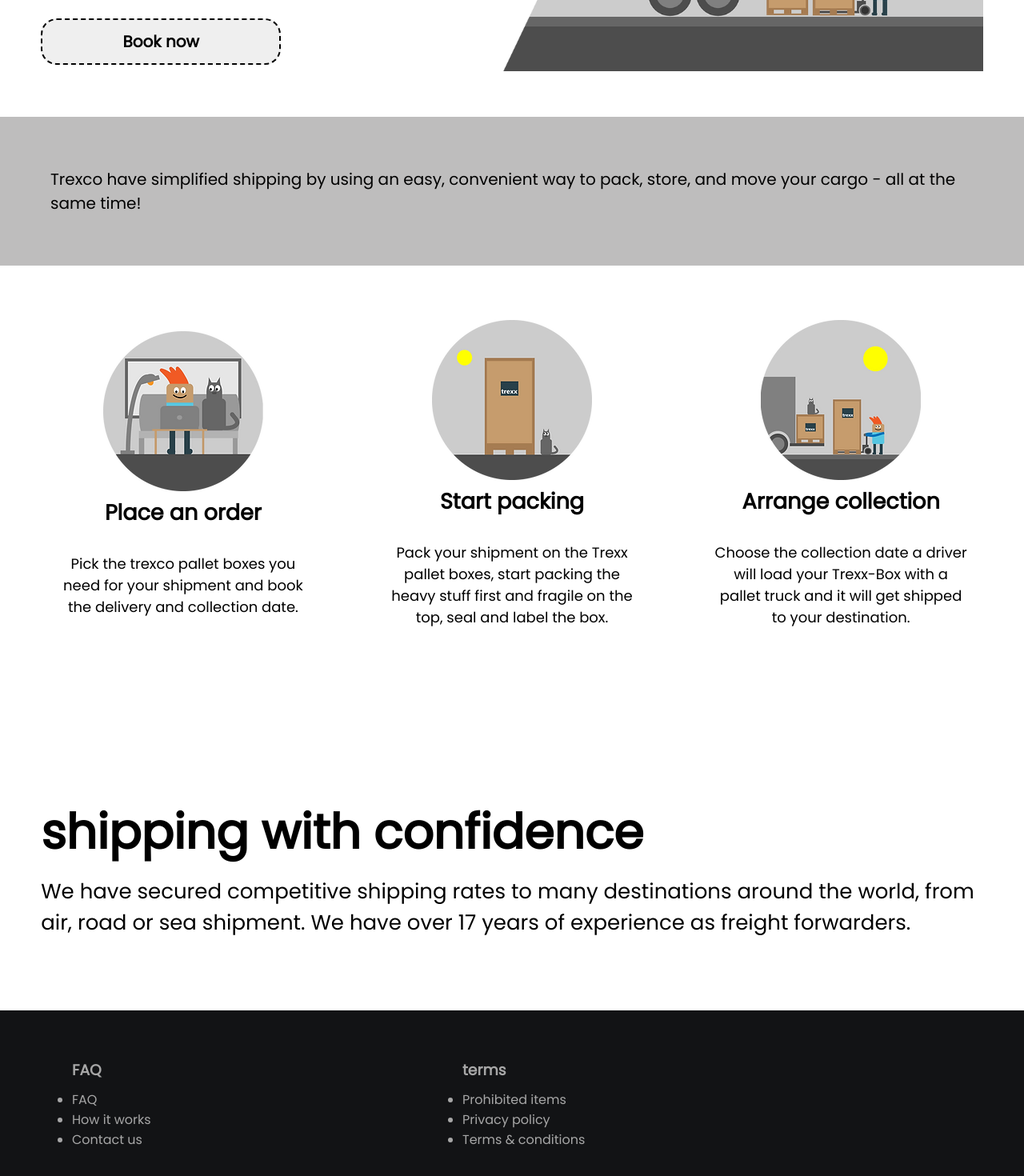
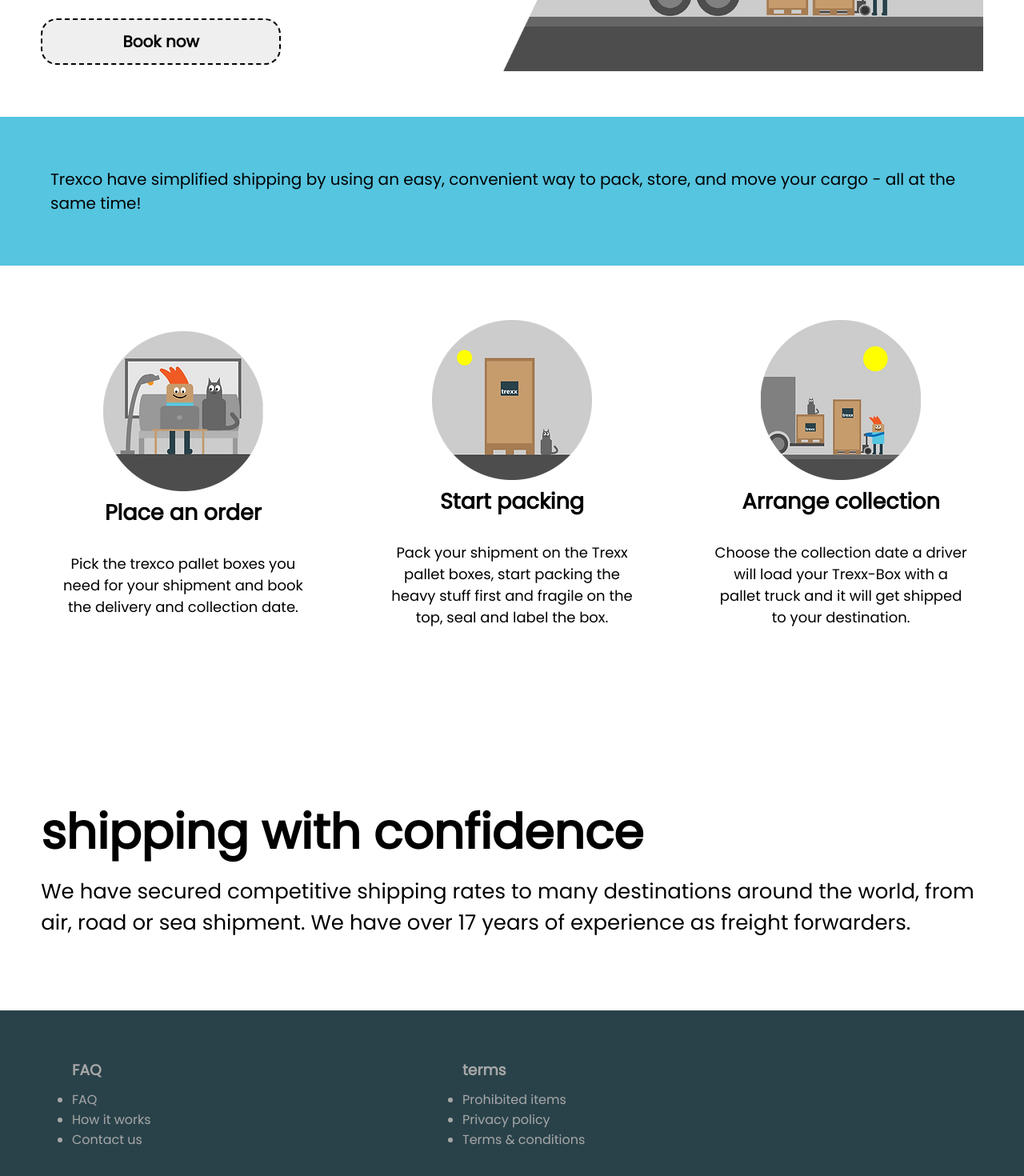
Before and after one commit to holguin4857/trexco-old, a Next.js app: page / in a window 1280 px wide. Shown: the part 534-2004 px from the top of the page at 80% size. Built offline with nearby package versions, Linux system fonts and the light colour scheme.

Commit message:
color change

```diff
--- a/styles/footer.css
+++ b/styles/footer.css
@@ -3,7 +3,7 @@
 .footer {
     display: flex;
     padding: 30px 30px 50px;
-    background-color: #121315;
+    background-color: #29424a;
     color: #a7a7a7;
     gap: 3rem;
     align-items: center;
--- a/styles/utilities.css
+++ b/styles/utilities.css
@@ -26,6 +26,7 @@
     border-style:dashed;
     font-weight: 600;
     font-size: 20px;
+
 
   }
 
@@ -77,7 +78,8 @@
   .container-2 {
     display: flex;
     padding: 18px;
-    background-color: rgb(190, 189, 189);
+    background-color: #56c5e0;
+
 
   }
 
@@ -85,6 +87,8 @@
     display: flex;
     align-items: center;
     font-size: 20px;
+
+
   }
 
   .content-2 p {
```
